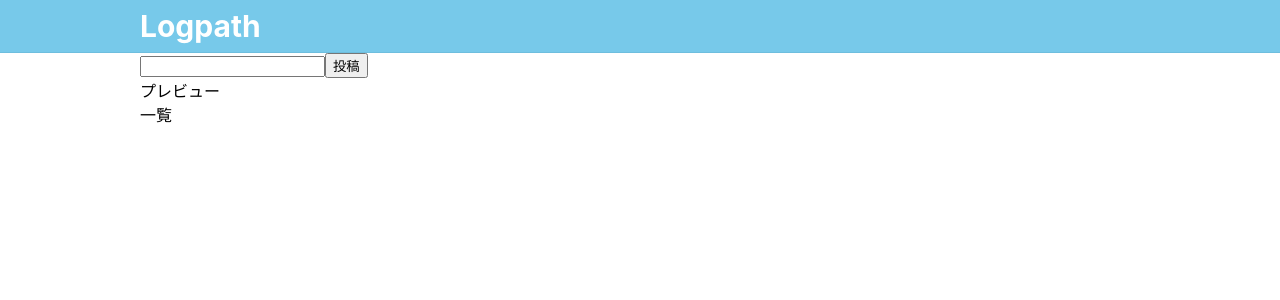
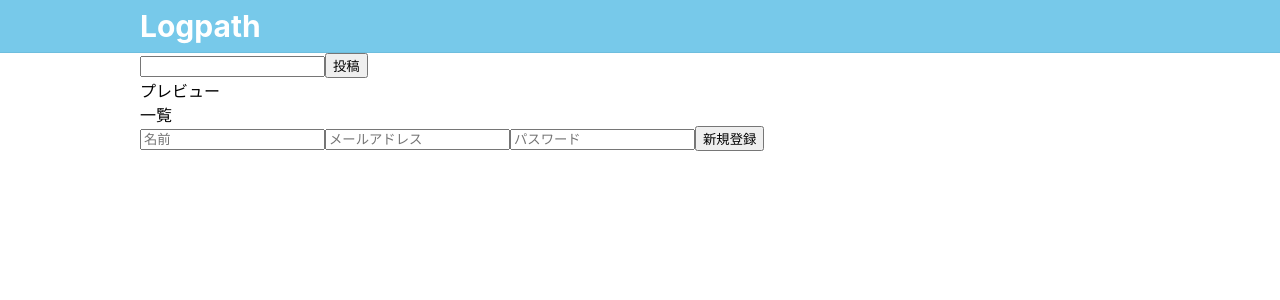
Before and after one commit to kotahashihama/logpath, a Nuxt app in the folder frontend/: page / in a window 1280 px wide. Shown: the top 300 px of the page. Built offline with nearby package versions, Linux system fonts and the light colour scheme; no server answers.

Commit message:
feat: 新規登録機能を追加

```diff
--- /dev/null
+++ b/frontend/components/molecules/IndexRegistration.vue
@@ -0,0 +1,30 @@
+<template lang="pug">
+.index-registration
+  form(@submit.prevent="createUser")
+    input(type="text", placeholder="名前", v-model="newUser.name")
+    input(type="email", placeholder="メールアドレス", v-model="newUser.email")
+    input(type="password", placeholder="パスワード", v-model="newUser.password")
+    button(type="submit") 新規登録
+</template>
+
+<script>
+export default {
+  data: () => ({
+    newUser: {
+      name: '',
+      email: '',
+      password: ''
+    }
+  }),
+
+  methods: {
+    createUser () {
+      const params = this.newUser
+
+      this.$axios.$post('/api/v1/auth', params).then((res) => {
+        console.log(res)
+      })
+    }
+  }
+}
+</script>
--- a/frontend/pages/index.vue
+++ b/frontend/pages/index.vue
@@ -12,10 +12,18 @@
     li {{ done.content }}
       button(@click="editDone(done)") 編集
       button(@click="destroyDone(done.id)") 削除
+
+  Registration
 </template>
 
 <script>
+import Registration from '@/components/molecules/IndexRegistration'
+
 export default {
+  components: {
+    Registration
+  },
+
   head () {
     return {
       title: 'ホーム'
@@ -54,7 +62,6 @@ export default {
       this.editingDone = done.content
       this.editingDoneId = done.id
     },
-
     updateDone () {
       const params = {
         content: this.editingDone
```
